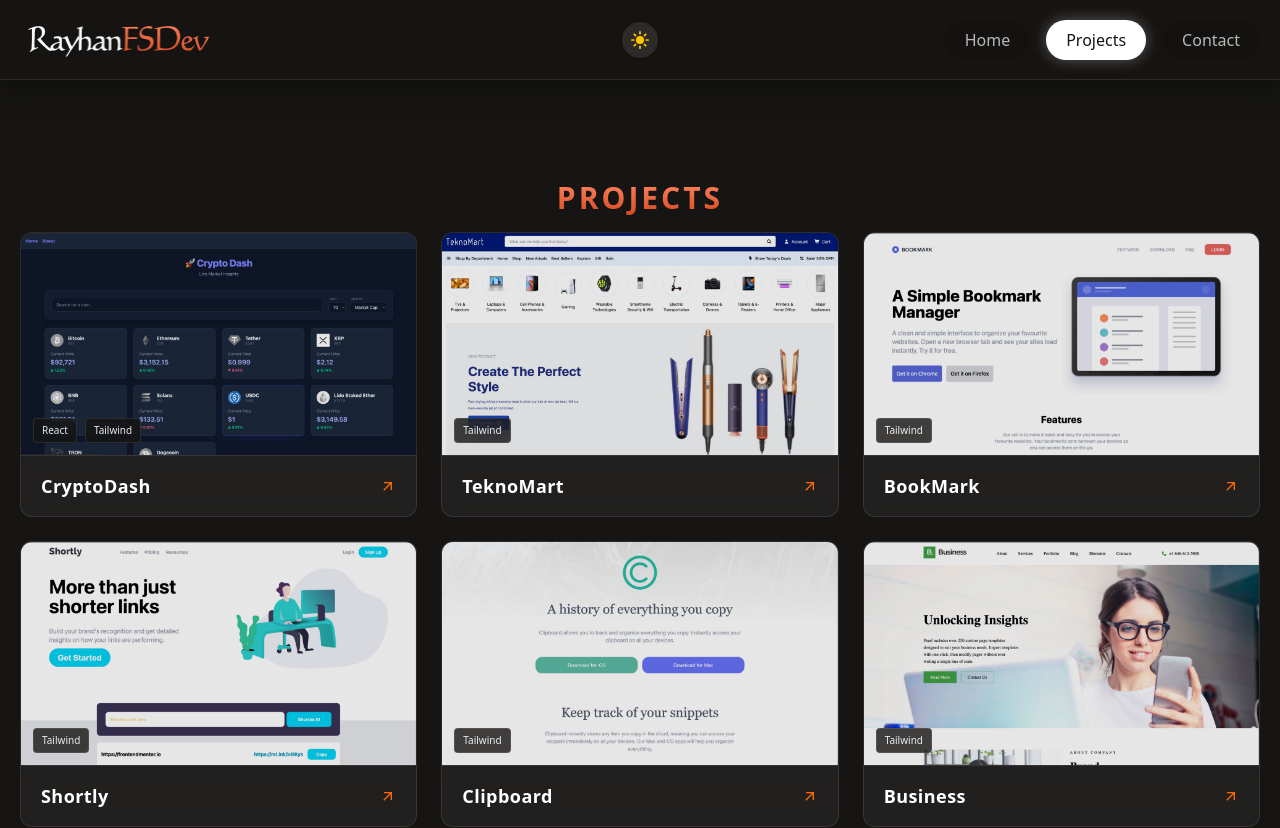
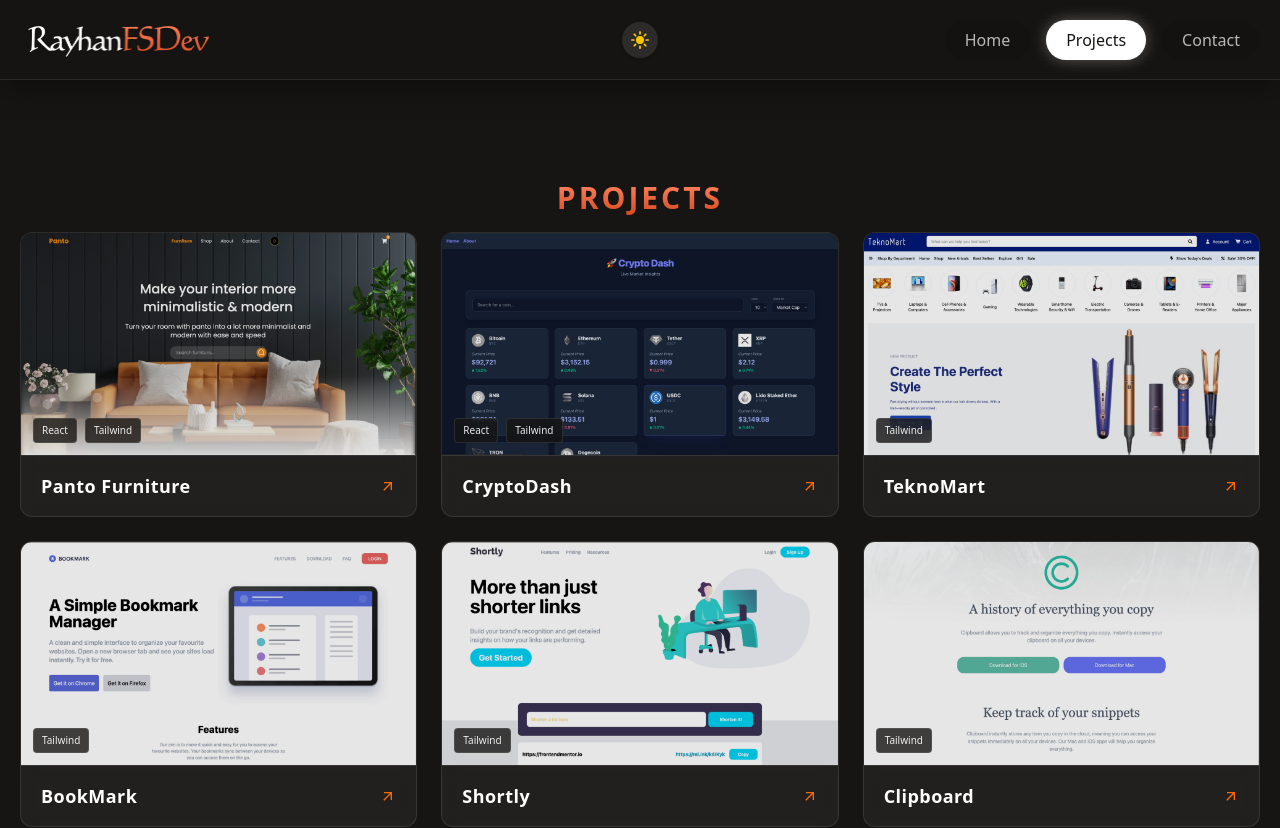
Before and after one commit to mdaburayhanmondal/RayhanFSDev, a React (Vite) app: page /projects in a window 1280 px wide. Shown: the top 828 px of the page. Built offline with nearby package versions, Linux system fonts and the light colour scheme.

Commit message:
renamed SkillCard to ProjectCard

```diff
--- a/src/components/SkillCard.jsx
+++ b/src/components/ProjectCard.jsx
@@ -1,7 +1,7 @@
 import { MdArrowOutward } from 'react-icons/md';
 import { memo } from 'react';
 
-const SkillCard = memo(
+const ProjectCard = memo(
   ({ projectTitle, imageSrc, imageAlt, firstPill, secondPill, liveLink }) => {
     return (
       <div className="w-full group transition-all duration-300">
@@ -40,4 +40,4 @@
   }
 );
 
-export default SkillCard;
+export default ProjectCard;
--- a/src/pages/Projects.jsx
+++ b/src/pages/Projects.jsx
@@ -1,7 +1,15 @@
-import SkillCard from '../components/SkillCard';
+import ProjectCard from '../components/ProjectCard';
 
 const Projects = () => {
   const projectCards = [
+    {
+      id: 8,
+      projectTitle: 'Panto Furniture',
+      imageSrc: 'Panto-Furniture.png',
+      liveLink: 'https://panto-modern-furnitures.netlify.app/',
+      firstPill: 'React',
+      secondPill: 'Tailwind',
+    },
     {
       id: 7,
       projectTitle: 'CryptoDash',
@@ -62,7 +70,7 @@
       {/* Project Cards */}
       <div className="grid grid-cols-1 gap-y-4 sm:grid-cols-2 sm:gap-4 md:gap-6 md:grid-cols-3 items-center justify-center">
         {projectCards.map((card) => (
-          <SkillCard
+          <ProjectCard
             key={card.id}
             projectTitle={card.projectTitle}
             imageSrc={card.imageSrc}
```
Also changed, not shown: public/Panto-Furniture.png (added), 1 other file (tests, documents, lock files or other folders).
